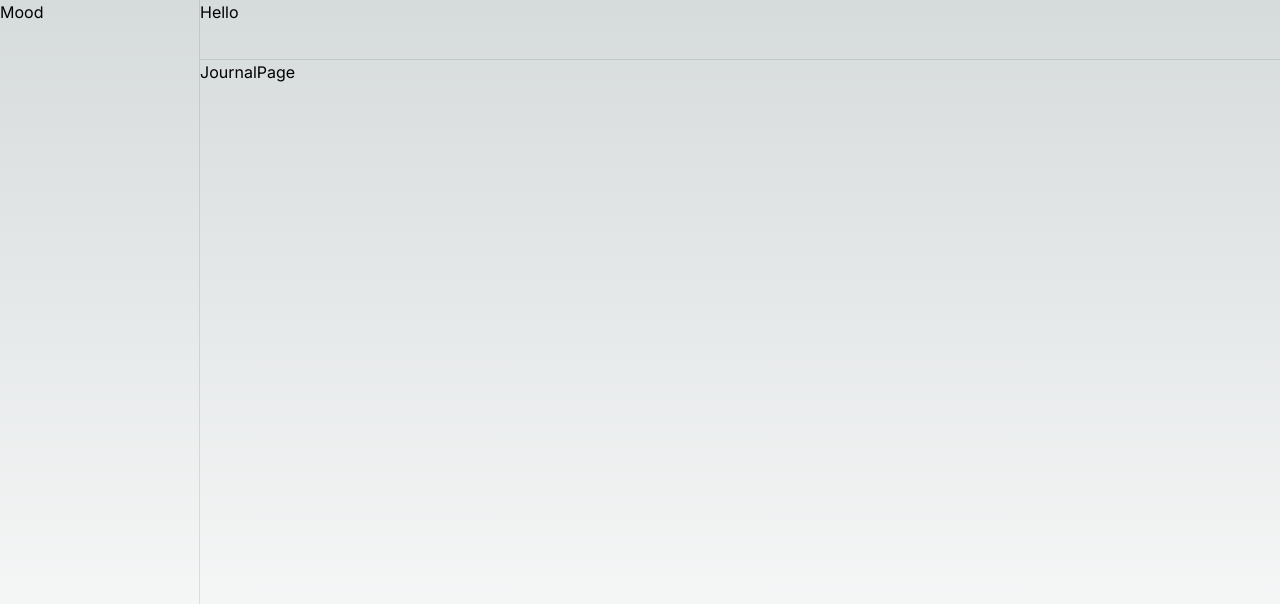
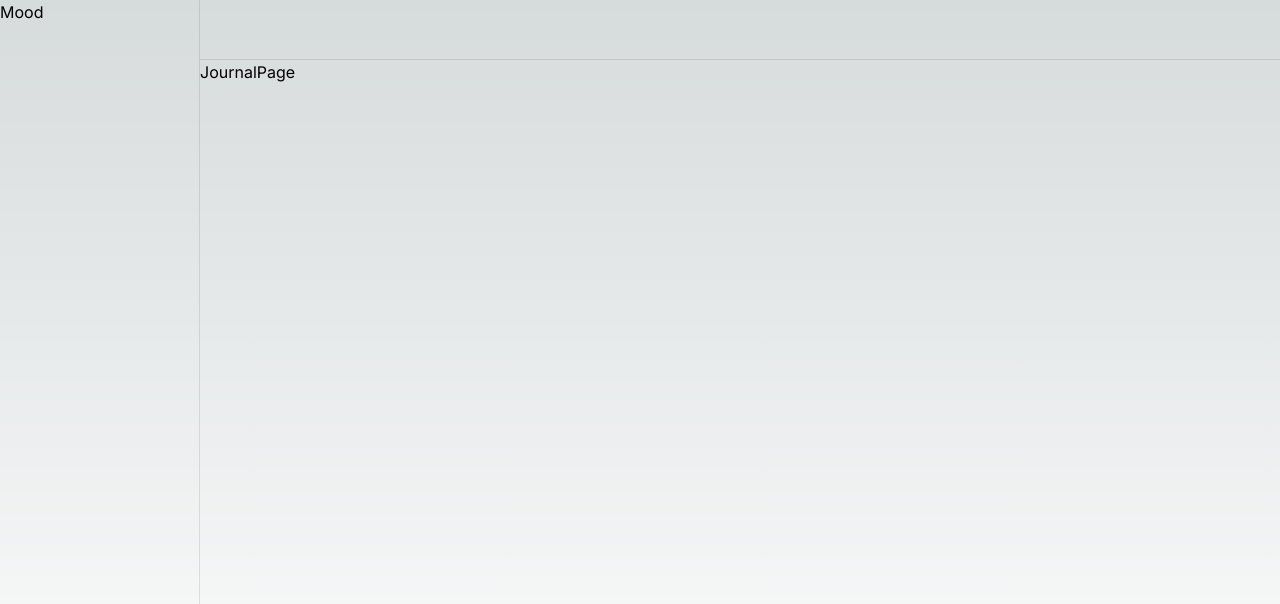
Before and after one commit to PAPPY-JOE/next, a Next.js app in the folder journal/: page /journal in a window 1280 px wide. Shown: the top 604 px of the page. Built offline with nearby package versions, Linux system fonts and the light colour scheme.

Commit message:
implemented userButton from clerk...sleek

```diff
--- a/journal/app/(dashboard)/layout.tsx
+++ b/journal/app/(dashboard)/layout.tsx
@@ -1,3 +1,5 @@
+import { UserButton } from "@clerk/nextjs"
+
 const DashboardLayout = ({ children }) => {
   return (
     <div className="h-screen w-screen relative">
@@ -5,7 +7,11 @@
             Mood
         </aside>
         <div className="ml-[200px]">
-          <header className="h-[60px] border-b border-black/10">Hello</header>
+          <header className="h-[60px] border-b border-black/10">
+            <div className="h-full w-full px-6 flex items-center justify-end">
+              <UserButton />
+            </div>
+          </header>
           <div>
             {children}
           </div>
```
